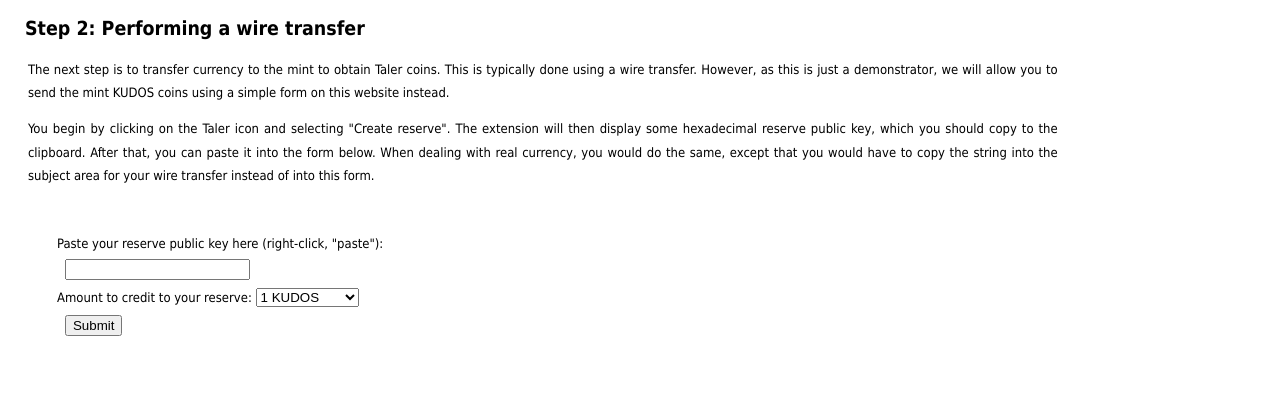
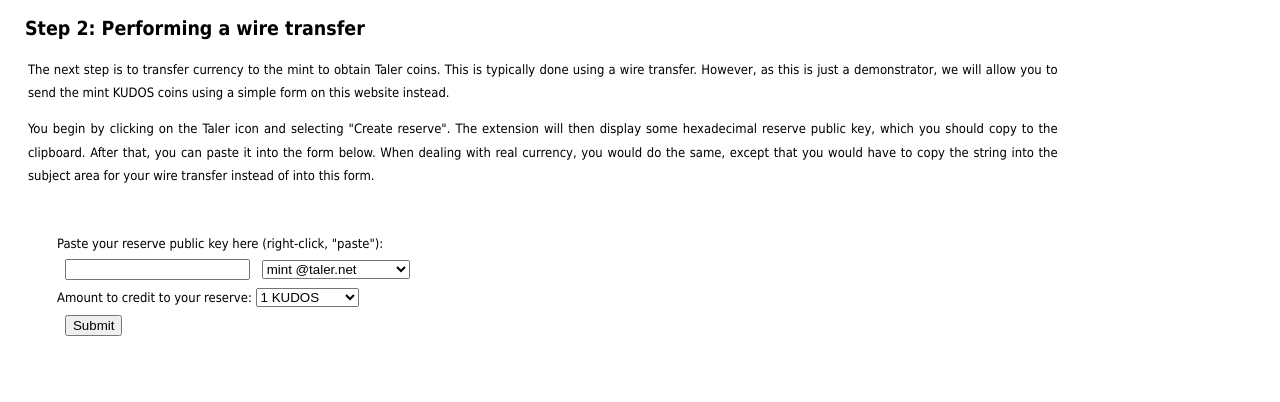
Before and after one commit to prototypefund/Digital_Bargeld-merchant, a PHP site: page / in a window 1280 px wide; the page is wider, and only the part inside the window is pictured. Shown: the part 287-689 px from the top of that part. Run offline with PHP 8.4, Linux system fonts and the light colour scheme.

Commit message:
adding choice of mint when creating a reserve

```diff
--- a/src/frontend/fake_wire_transfer.php
+++ b/src/frontend/fake_wire_transfer.php
@@ -41,6 +41,7 @@
 // Evaluate form
 $reserve_pk = $_POST['reserve_pk'];
 $kudos_amount = $_POST['kudos_amount'];
+$mint = $_POST['mint_url'];
 
 // pack the JSON
 $json = json_encode (array ('reserve_pub' => $reserve_pk,
@@ -52,7 +53,7 @@
 
 // craft the HTTP request
 $req = new http\Client\Request ("POST",
-                                "http://demo.taler.net/admin/add/incoming",
+                                "http://" . $mint . "/admin/add/incoming",
 			        array ("Content-Type" => "application/json"));
 $req->getBody()->append ($json);
 
--- a/src/frontend/index.html
+++ b/src/frontend/index.html
@@ -83,6 +83,10 @@
           <br>
           Paste your reserve public key here (right-click, "paste"):
           <input type="text" name="reserve_pk"></input>
+	  <select id="mint" name="mint_url">
+            <option value="demo.taler.net">mint @taler.net</option>
+            <option value="localhost:4241">local mint (port 4241)</option>
+	  </select>
           <br>
           Amount to credit to your reserve:
           <select id="amount" name="kudos_amount">
```
